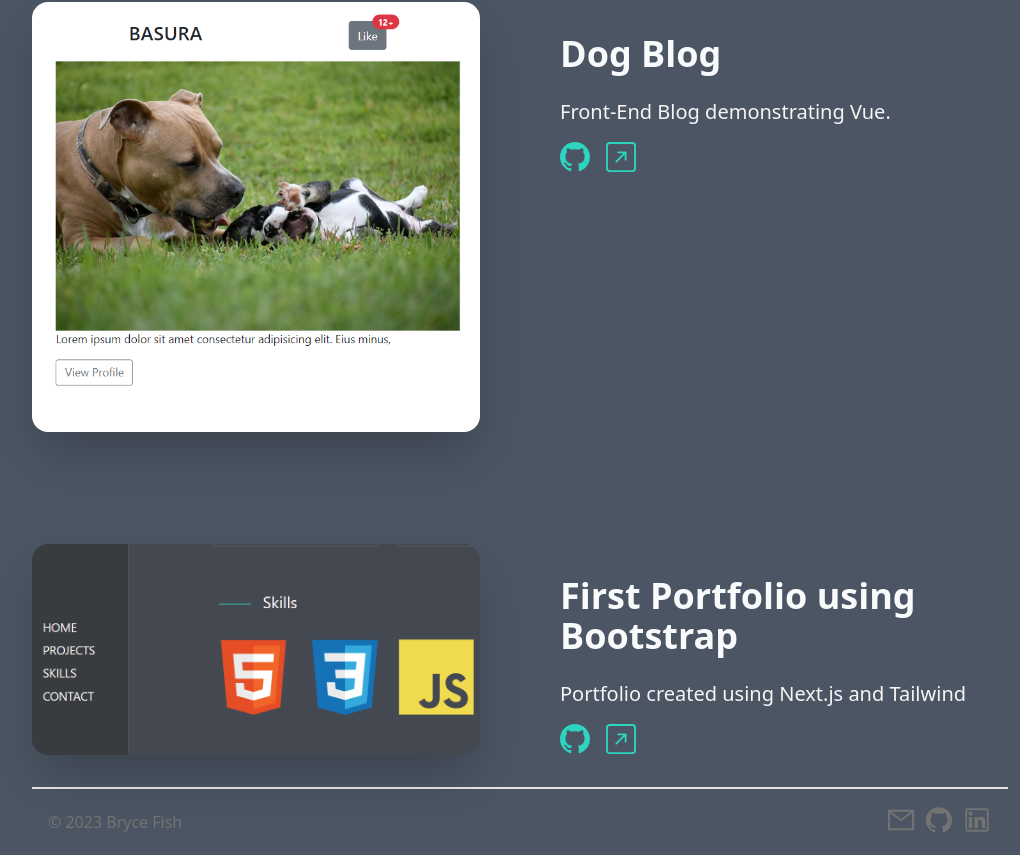
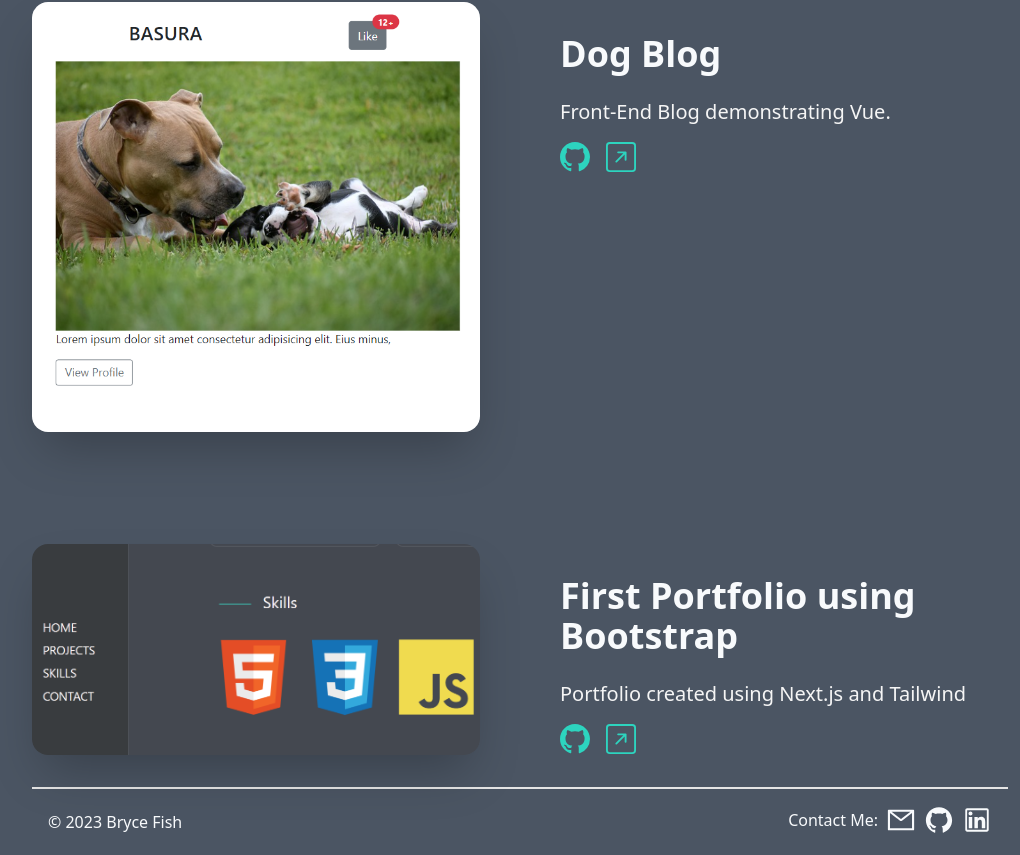
Before and after one commit to brycefish/portfolio, a Next.js app: page / in a window 1280 px wide. Shown: the part 2019-2874 px from the top of the page, without its empty margins (120-1140 px from the left). Built offline with nearby package versions, Linux system fonts and the light colour scheme.

Commit message:
link fixes

```diff
--- a/components/Footer.js
+++ b/components/Footer.js
@@ -8,21 +8,20 @@ import {
 
 export default function Footer() {
   return (
-    <footer className="mx-auto max-w-3xl px-4 sm:px-6 md:max-w-5xl ">
+    <footer id="contact" className="mx-auto max-w-3xl px-4 sm:px-6 md:max-w-5xl ">
       <hr className="w-full h-0.5 mx-auto mt-8 bg-neutral-200 border-0"></hr>
-      <div className="mx-auto  p-4 flex flex-col text-center text-neutral-900 md:flex-row md:justify-between">
-        <div className="flex flex-row items-center justify-center space-x-1 text-neutral-500 dark:text-neutral-100">
+      <div className="mx-auto  p-4 flex flex-col text-center md:flex-row md:justify-between">
+        <div className="flex flex-row items-center justify-center space-x-1 text-slate-50">
           © 2023 Bryce Fish<a href="/" className="hover:underline"></a>
         </div>
         <div className="flex flex-row items-center justify-center space-x-2 mb-1">
-
-
+          <p className="text-slate-50">Contact Me: </p>
         <a
             href="mailto:atlaschug@gmail.com"
             target="_blank"
           >
             <AiOutlineMail
-              className="hover:-translate-y-1 transition-transform cursor-pointer text-neutral-500 dark:text-neutral-100"
+              className="hover:-translate-y-1 transition-transform cursor-pointer text-slate-50 dark:text-slate-100"
               size={30}
             />
           </a>
@@ -30,7 +29,7 @@ export default function Footer() {
 
           <a href="https://github.com/brycefish" rel="noreferrer" target="_blank">
             <AiOutlineGithub
-              className="hover:-translate-y-1 transition-transform cursor-pointer text-neutral-500 dark:text-neutral-100"
+              className="hover:-translate-y-1 transition-transform cursor-pointer text-slate-50 dark:text-slate-100"
               size={30}
             />
           </a>
@@ -40,7 +39,7 @@ export default function Footer() {
             target="_blank"
           >
             <AiOutlineLinkedin
-              className="hover:-translate-y-1 transition-transform cursor-pointer text-neutral-500 dark:text-neutral-100"
+              className="hover:-translate-y-1 transition-transform cursor-pointer text-slate-50 dark:text-slate-100"
               size={30}
             />
           </a>
```
